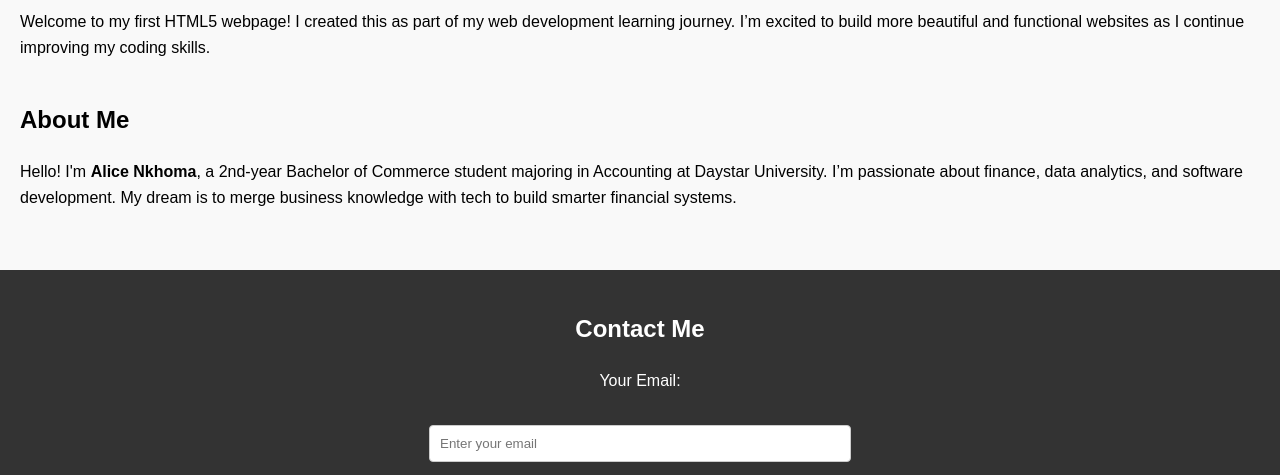
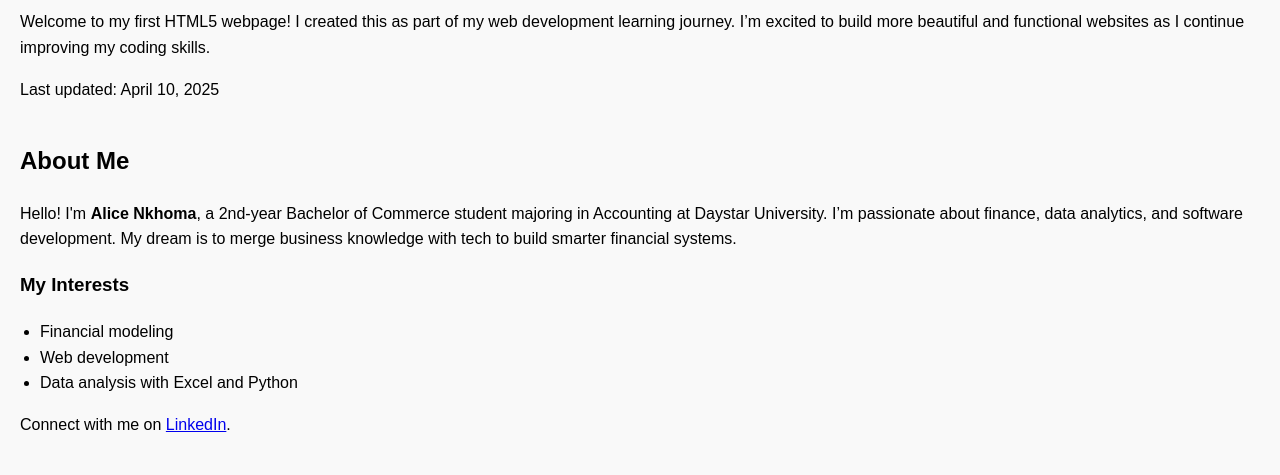
Before and after one commit to dohyunkim1/HTML-Web-development, a plain HTML site: page index.html in a window 1280 px wide. Shown: the part 325-800 px from the top of the page. Drawn offline with Linux system fonts and the light colour scheme.

Commit message:
Update index.html

```diff
--- a/index.html
+++ b/index.html
@@ -96,6 +96,10 @@
         form button:hover {
             background-color: #0056b3;
         }
+
+        ul {
+            padding-left: 20px;
+        }
     </style>
 </head>
 <body>
@@ -120,12 +124,20 @@
             <h2>Home</h2>
             <img src="image.png" alt="Library at Daystar University">
             <p>Welcome to my first HTML5 webpage! I created this as part of my web development learning journey. I’m excited to build more beautiful and functional websites as I continue improving my coding skills.</p>
+            <p>Last updated: April 10, 2025</p>
         </section>
 
         <!-- About Section -->
         <section id="about">
             <h2>About Me</h2>
             <p>Hello! I'm <strong>Alice Nkhoma</strong>, a 2nd-year Bachelor of Commerce student majoring in Accounting at Daystar University. I’m passionate about finance, data analytics, and software development. My dream is to merge business knowledge with tech to build smarter financial systems.</p>
+            <h3>My Interests</h3>
+            <ul>
+                <li>Financial modeling</li>
+                <li>Web development</li>
+                <li>Data analysis with Excel and Python</li>
+            </ul>
+            <p>Connect with me on <a href="https://www.linkedin.com/in/alice-nkhoma" target="_blank">LinkedIn</a>.</p>
         </section>
     </main>
 
```
